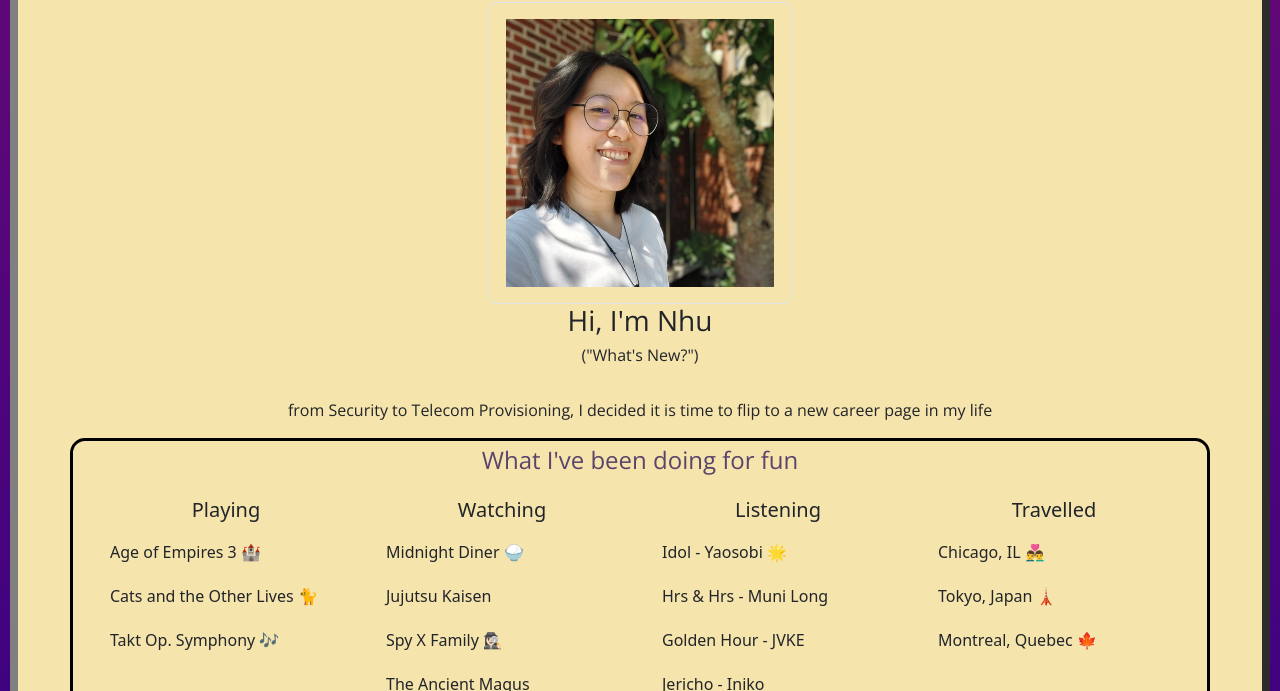
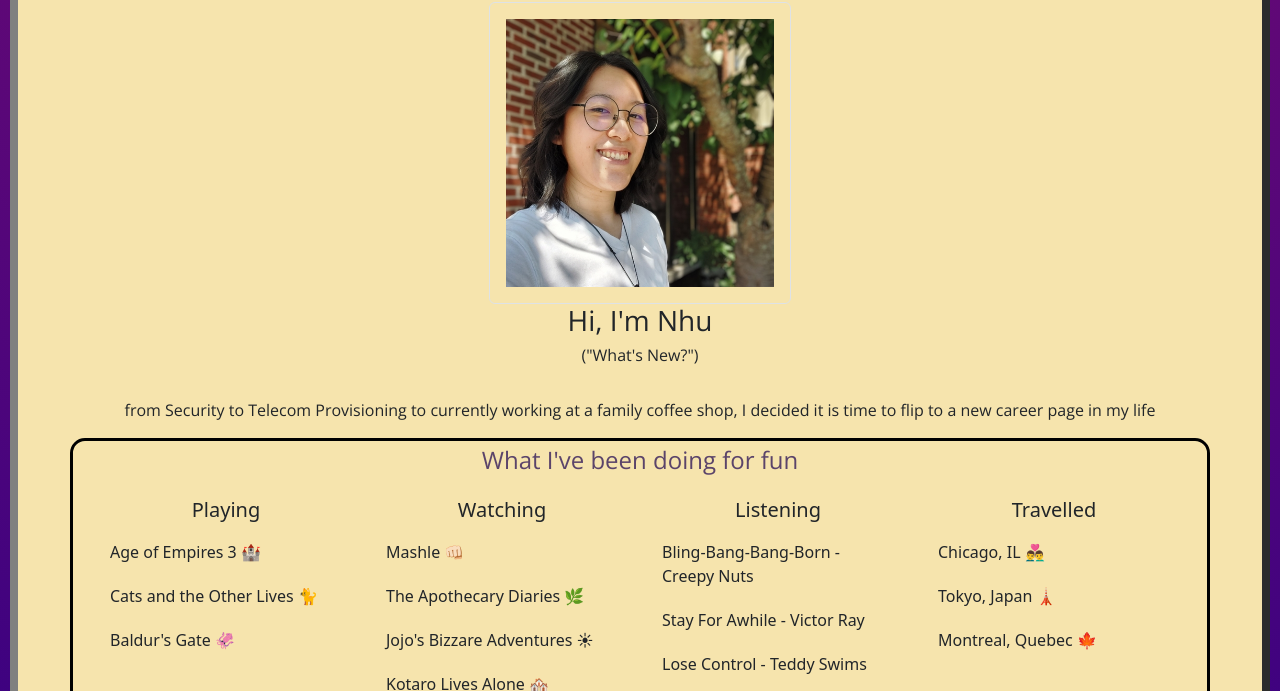
Before and after one commit to Astar05/csb-2dg47j, a plain HTML site: page about.html in a window 1280 px wide. Shown: the part 261-952 px from the top of the page. Drawn offline with nearby package versions, Linux system fonts and the light colour scheme.

Commit message:
Update about.html

```diff
--- a/about.html
+++ b/about.html
@@ -86,7 +86,7 @@
         <h3>Hi, I'm Nhu</h3>
         <h4 class="fs-6">("What's New?")</h4>
   </div>
-  <p class="text-center">from Security to Telecom Provisioning, I decided it is time to flip to a new career page in my life</p>
+  <p class="text-center">from Security to Telecom Provisioning to currently working at a family coffee shop, I decided it is time to flip to a new career page in my life</p>
         <div class="container text-center">
           <div class="title">
             <h4 class="title">What I've been doing for fun</h4>
@@ -98,7 +98,7 @@
                 <ul class="list-group text-start">
                   <li class>Age of Empires 3 🏰</li>
                   <li>Cats and the Other Lives 🐈</li>
-                  <li>Takt Op. Symphony 🎶</li>
+                  <li>Baldur's Gate 🦑</li>
                 </ul>
               </div>
             </div>
@@ -106,11 +106,10 @@
               <div class="anime">
                 <h5>Watching</h5>
                 <ul class="list-group text-start">
-                  <li>Midnight Diner 🍚</li>
-                  <li>Jujutsu Kaisen</li>
-                  <li>Spy X Family 🕵🏻‍♀️</li>
-                  <li>The Ancient Magus</li>
-                  <li>Dr. Stone 🧪</li>
+                  <li>Mashle 👊🏻</li>
+                  <li>The Apothecary Diaries 🌿 </li>
+                  <li>Jojo's Bizzare Adventures ☀</li>
+                  <li>Kotaro Lives Alone 🏘</li>
                 </ul>
               </div>
         </div>
@@ -118,10 +117,10 @@
           <div class="music">
             <h5>Listening</h5>
             <ul class="list-group text-start">
-              <li>Idol - Yaosobi 🌟</li>
-              <li>Hrs & Hrs - Muni Long</li>
-              <li>Golden Hour - JVKE</li>
-              <li>Jericho - Iniko</li>
+              <li>Bling-Bang-Bang-Born - Creepy Nuts </li>
+              <li>Stay For Awhile - Victor Ray</li>
+              <li>Lose Control - Teddy Swims</li>
+              <li>Little Girl Gone - CHINCHILLA</li>
             </ul>
           </div>
            </div>
```
